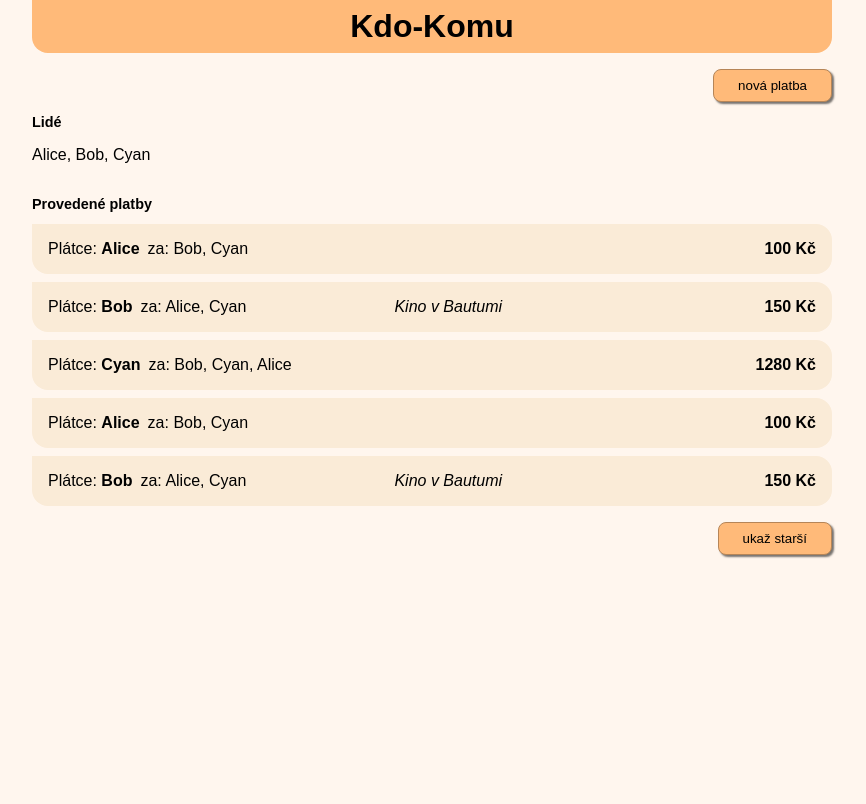
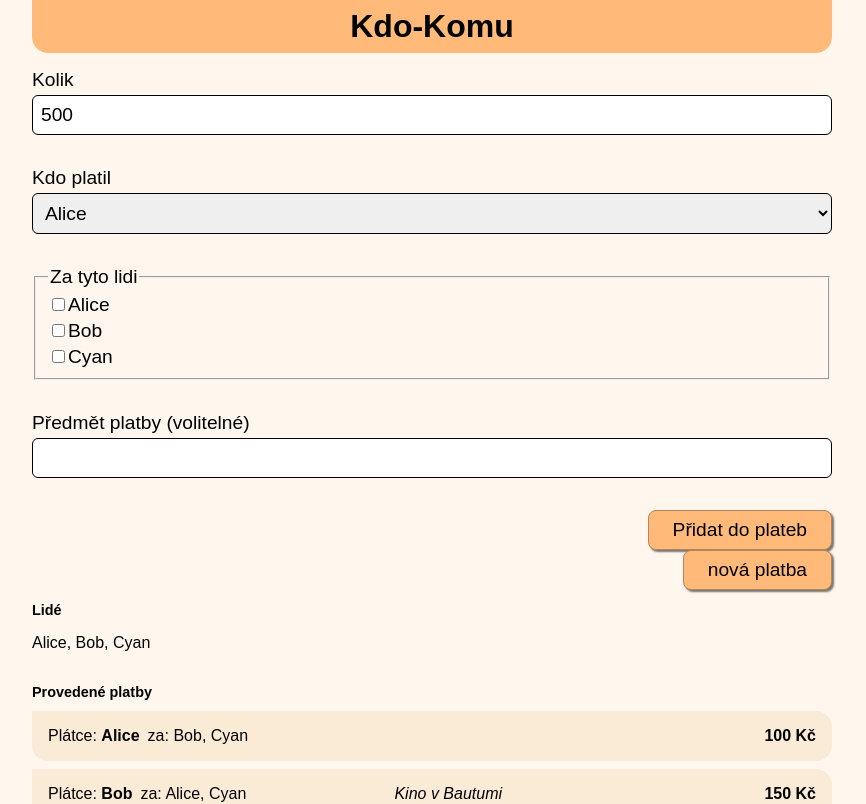
Before and after one commit to martinmatejovsky/Kdo-Komu, a React (Vite) app: page / in a window 1280 px wide. Shown: the top 804 px of the page, without its empty margins (208-1074 px from the left). Built offline with nearby package versions, Linux system fonts and the light colour scheme.

Commit message:
new component Form New Payment

```diff
--- a/src/App.tsx
+++ b/src/App.tsx
@@ -3,6 +3,7 @@ import {useState} from "react";
 import './styles/app.css'
 import PaymentOverview from "./components/PaymentIOverview.tsx";
 import Overlay from "./components/Overlay.tsx";
+import FormNewPayment from "./components/FormNewPayment.tsx";
 
 function App() {
     const [creatingPayment, setCreatingPayment] = useState(false)
@@ -12,6 +13,8 @@ function App() {
             <h1>
                 Kdo-Komu
             </h1>
+
+            <FormNewPayment/>
 
             <div className="controls">
                 <button type={'button'} className={'primary new-payment'} onClick={() => {
--- /dev/null
+++ b/src/components/FormNewPayment.tsx
@@ -0,0 +1,45 @@
+import {USERS} from '../assets/MockHistory'
+import '../styles/formNewPayment.scss'
+
+function FormNewPayment() {
+    return (
+        <form className={'form-new-payment'}>
+            <div className={'form-row'}>
+                <label htmlFor="amount">Kolik</label>
+                <input type="number" id={'amount'} value={500}/>
+            </div>
+
+            <div className={'form-row'}>
+                <label htmlFor={'paid-by'}>Kdo platil</label>
+                <select name="paid-by" id="paid-by">
+                    {USERS.map((user) => {
+                        return (
+                            <option key={user.id} value={user.id}>{user.name}</option>
+                        )
+                    })}
+                </select>
+            </div>
+
+            <fieldset className={'form-row'}>
+                <legend>Za tyto lidi</legend>
+                {USERS.map((user) => (
+                    <label htmlFor={`paid-for-${user.id}`}>
+                        <input key={user.id} id={`paid-for-${user.id}`} type="checkbox"/>
+                        {user.name}
+                    </label>
+                ))}
+            </fieldset>
+
+            <div className={'form-row'}>
+                <label htmlFor="topic">Předmět platby (volitelné)</label>
+                <input type="text" id={'topic'}/>
+            </div>
+
+            <div className="controls">
+                <button type={'submit'} className={'primary'}>Přidat do plateb</button>
+            </div>
+        </form>
+    )
+}
+
+export default FormNewPayment
--- a/src/components/PaymentIOverview.tsx
+++ b/src/components/PaymentIOverview.tsx
@@ -62,11 +62,13 @@ const PaymentOverview = memo(function PaymentOverview({payments, users}: Props)
                 </ol>
             </div>
 
-            <button type={'button'} className={'primary payment-list-toggle'} onClick={() => {
-                setShowingAllPayments((oldVal) => !oldVal)
-            }}>
-                {showingAllPayments ? 'schovej starší' : 'ukaž starší'}
-            </button>
+            <div className="controls">
+                <button type={'button'} className={'primary'} onClick={() => {
+                    setShowingAllPayments((oldVal) => !oldVal)
+                }}>
+                    {showingAllPayments ? 'schovej starší' : 'ukaž starší'}
+                </button>
+            </div>
         </section>
     )
 })
--- a/src/styles/app.css
+++ b/src/styles/app.css
@@ -1,7 +1,7 @@
 #root {
     max-width: 800px;
     margin: 0 auto;
-    padding: 0 1rem;
+    padding: 0 1rem 1rem 1rem;
 }
 
 .controls {
--- a/src/styles/elements.scss
+++ b/src/styles/elements.scss
@@ -42,6 +42,7 @@ section {
 button {
   box-shadow: #00000088 2px 2px 2px 0;
   cursor: pointer;
+  font-size: 1.2rem;
   transition: all 0.3s;
 
   &:hover {
@@ -73,3 +74,22 @@ button {
     }
   }
 }
+
+label,
+input,
+select {
+  cursor: pointer;
+  font-size: 1.2rem;
+}
+
+legend {
+  font-size: 1.2rem;
+}
+
+input,
+select {
+  padding: 0.5rem;
+  border: 1px solid #000;
+  border-radius: 6px;
+  font-size: 1.2rem;
+}
--- /dev/null
+++ b/src/styles/formNewPayment.scss
@@ -0,0 +1,11 @@
+.form-new-payment {
+  display: flex;
+  flex-direction: column;
+  gap: 2rem;
+
+  .form-row {
+    display: flex;
+    flex-direction: column;
+    gap: 4px;
+  }
+}
--- a/src/styles/overlay.scss
+++ b/src/styles/overlay.scss
@@ -29,7 +29,7 @@
   &__content {
     padding: 0.5rem;
     background-color: #fff;
-    border-radius: 1rem;
+    border-radius: 0.5rem;
   }
 
   @media screen and (width >= $width-tablet) {
@@ -37,6 +37,7 @@
 
     &__content {
       padding: 1rem;
+      border-radius: 1rem;
     }
   }
 }
```
Also changed, not shown: 1 other file (tests, documents, lock files or other folders).
